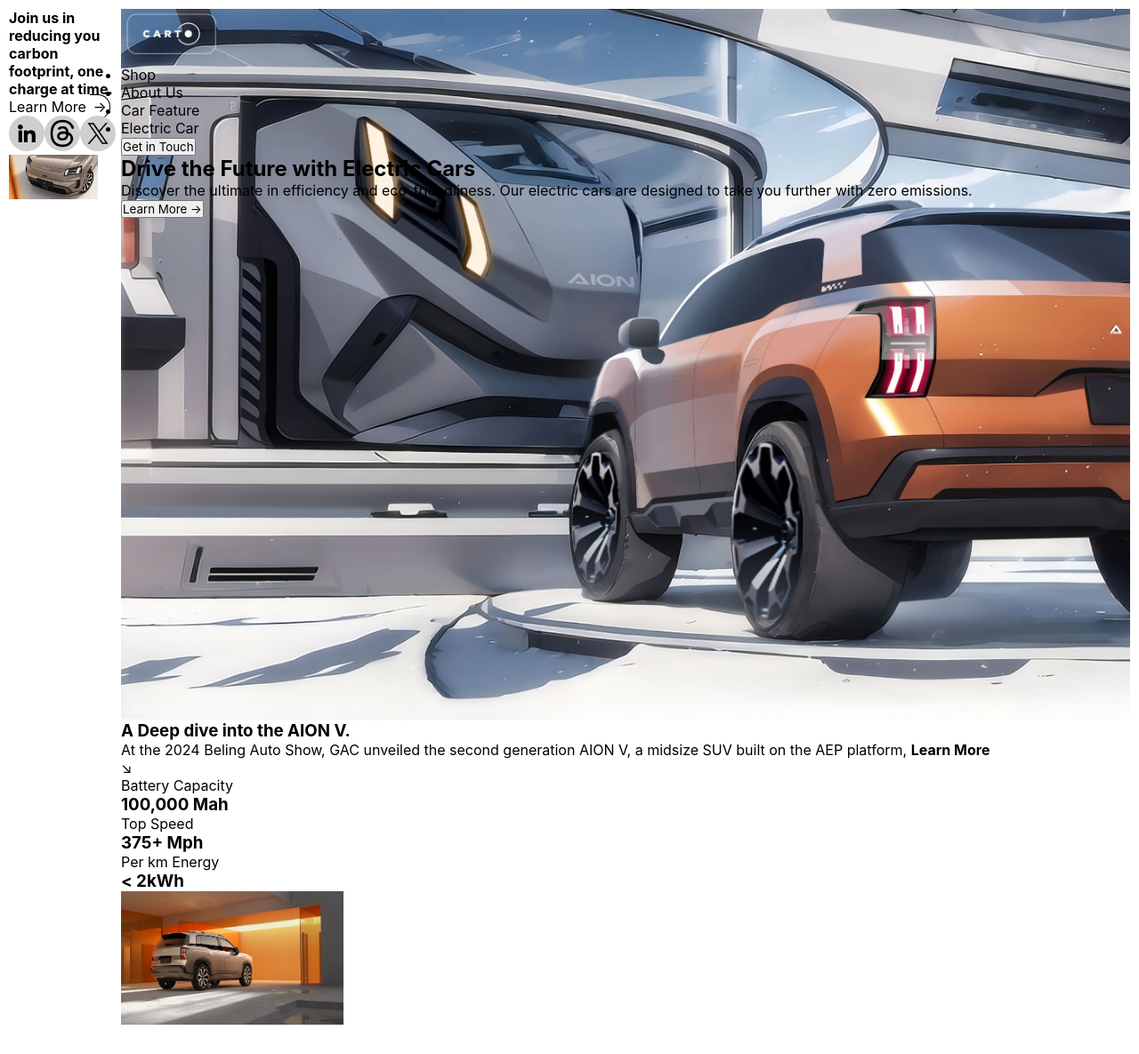
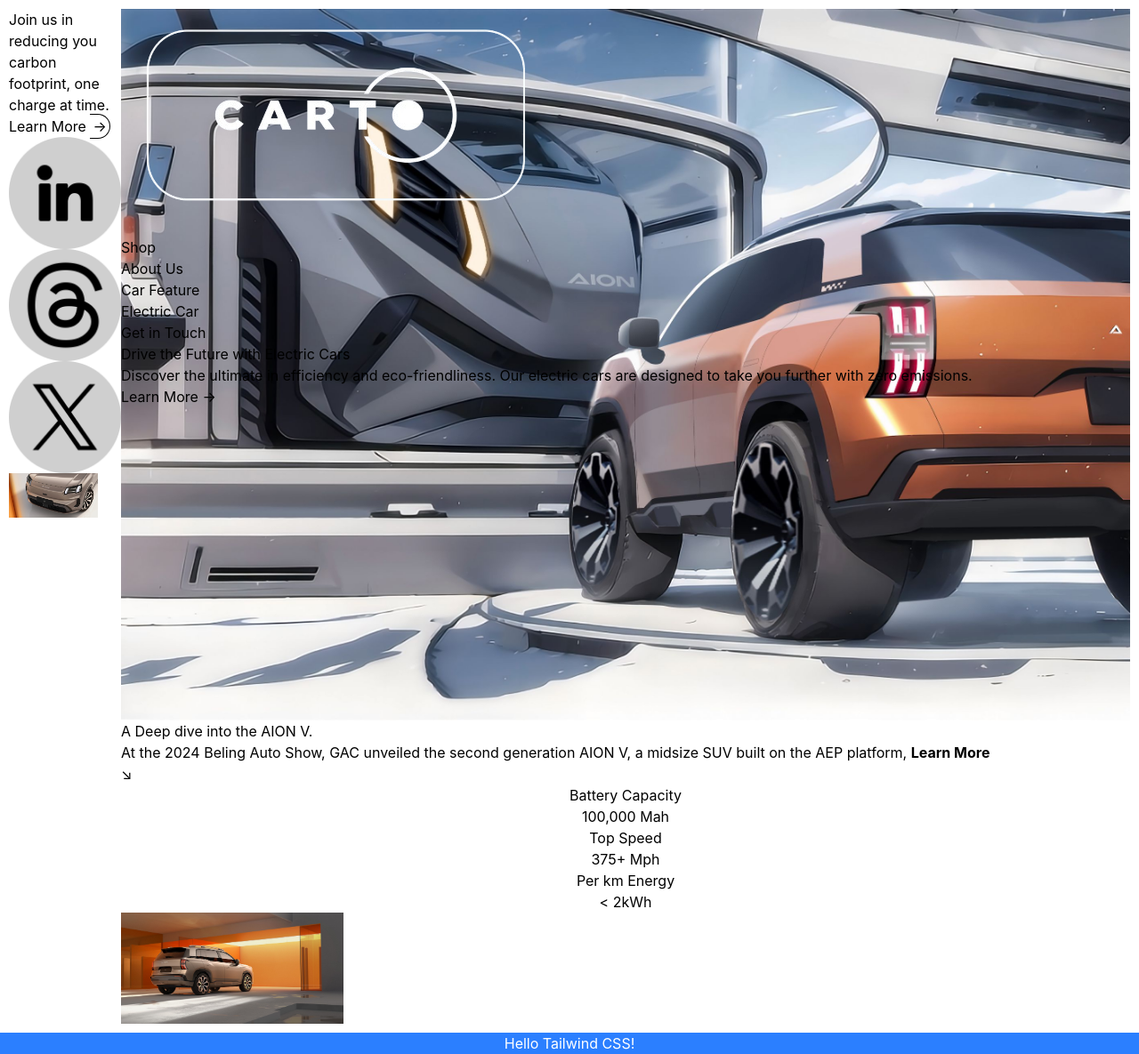
Before and after one commit to yaokissi/AION-V, a Vue app: page / in a window 1280 px wide. Shown: the whole page at 89% size. Built offline with nearby package versions, Linux system fonts and the light colour scheme.

Commit message:
feat: tailwind

```diff
--- a/package.json
+++ b/package.json
@@ -13,6 +13,9 @@
   },
   "devDependencies": {
     "@vitejs/plugin-vue": "^5.2.1",
+    "autoprefixer": "^10.4.20",
+    "postcss": "^8.5.1",
+    "tailwindcss": "^4.0.0",
     "vite": "^6.0.11",
     "vite-plugin-vue-devtools": "^7.7.0"
   }
--- a/src/assets/main.css
+++ b/src/assets/main.css
@@ -1,3 +1,4 @@
+@import "tailwindcss";
 *{
   margin: 0;
   padding: 0;
--- a/src/views/homeView.vue
+++ b/src/views/homeView.vue
@@ -2,7 +2,7 @@
   <section class="page--content">
     <div class="left-side">
       <h2>Join us in reducing you carbon footprint, one charge at time.</h2>
-      <p class="p--link--a--footprint pt-6 p-6">Learn More <a href="#">&rarr;</a> </p>
+      <p class="p--link--a--footprint mt-6">Learn More <a href="#">&rarr;</a> </p>
       <div class="social-media">
         <a href="#"><img src="../assets/img/linkedin.png" alt="facebook" height="40"></a>
         <a href="#"><img src="../assets/img/threads.png" alt="threads" height="40"></a>
@@ -46,6 +46,9 @@
       </div>
     </div>
   </section>
+  <div class="bg-blue-500 text-white p-4 text-center">
+    Hello Tailwind CSS!
+  </div>
 </template>
 
 <script>
--- /dev/null
+++ b/tailwind.config.js
@@ -0,0 +1,14 @@
+/** @type {import('tailwindcss').Config} */
+module.exports = {
+    content: [
+        "./src/**/*.{html,js,vue}",
+    ],
+    theme: {
+        extend: {},
+    },
+    plugins: [],
+
+    corePlugins: {
+           preflight: false,
+     }
+};
```
Also changed, not shown: 1 other file (tests, documents, lock files or other folders).
